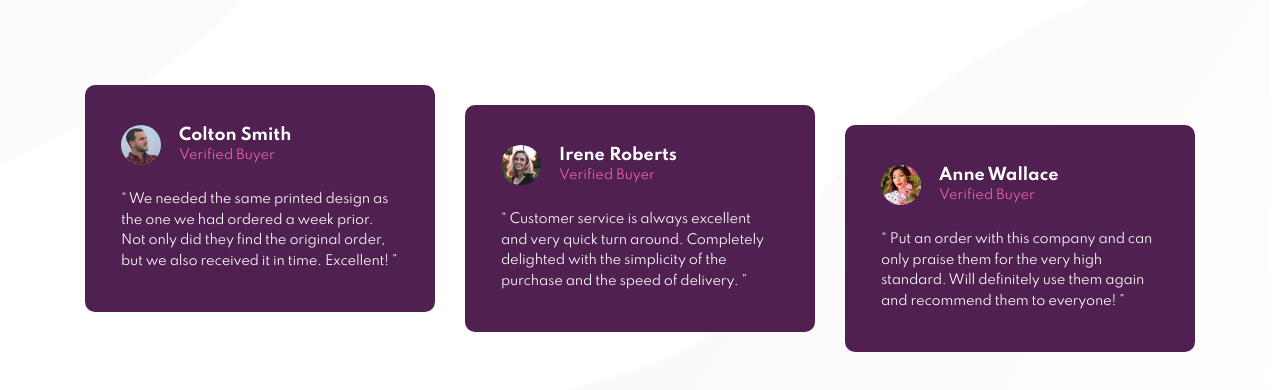
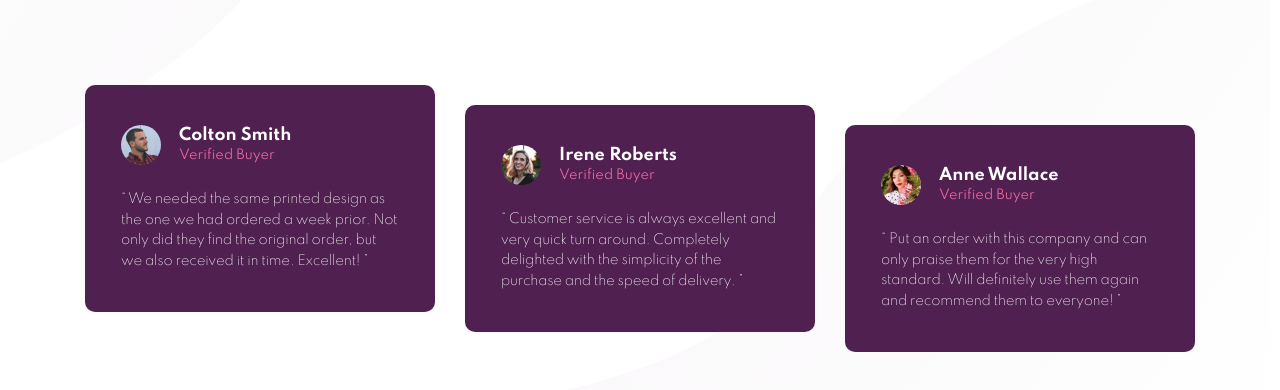
Before and after one commit to correlucas/social-proof-section, a plain HTML site: page index.html in a window 1280 px wide. Shown: the part 348-738 px from the top of the page. Drawn offline with Linux system fonts and the light colour scheme.

Commit message:
Card paragraph font-weight changed to 200

```diff
--- a/style.css
+++ b/style.css
@@ -1,4 +1,4 @@
-@import url("https://fonts.googleapis.com/css2?family=Spartan:wght@400;500;700;800&display=swap");
+@import url("https://fonts.googleapis.com/css2?family=Spartan:wght@200;300;400;500;700;800&display=swap");
 
 * {
   margin: 0;
@@ -209,7 +209,7 @@ h2 {
 }
 
 .product__testimonial__user p {
-  font-weight: 400;
+  font-weight: 200;
   font-size: 13px;
   line-height: 1.6;
   letter-spacing: -0.232143px;
```
